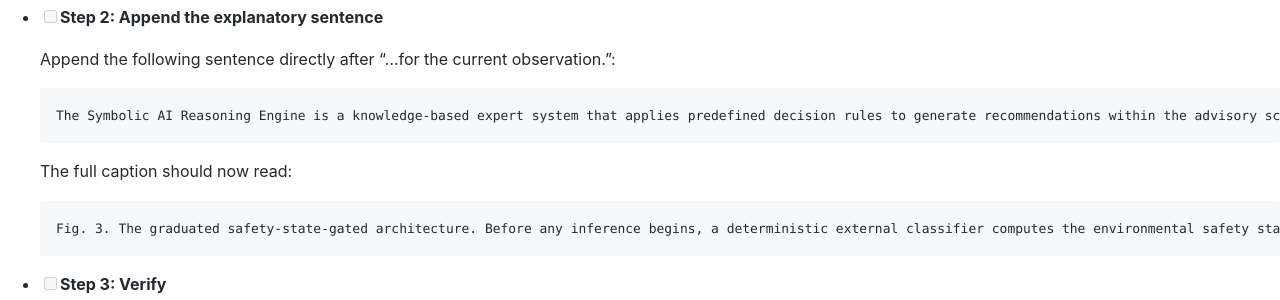
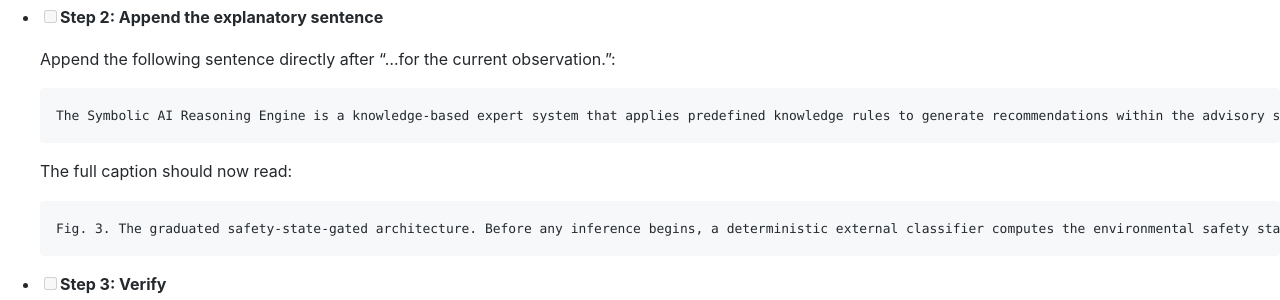
Before and after one commit to kandaiiskandar/research-plan, a Jekyll site: the page built from docs/superpowers/plans/2026-07-25-v6-symbolic-ai-framing.md, in a window 1280 px wide and 900 px high, scrolled down 3037 px. Shown: the part 152-452 px from the top of the window. Built offline with Jekyll 4.4.1, drawn with Linux system fonts in a browser that asks for light colours; our own code applies the rules of GitHub Pages for plain Markdown files.

Commit message:
Refine 1c caption: 'decision rules' → 'knowledge rules'
Aligns with expert systems terminology and the paper's knowledge/governance
register throughout.

Co-Authored-By: Claude Sonnet 4.6 <noreply@anthropic.com>

````diff
--- a/docs/superpowers/plans/2026-07-25-v6-symbolic-ai-framing.md
+++ b/docs/superpowers/plans/2026-07-25-v6-symbolic-ai-framing.md
@@ -140,13 +140,13 @@ Fig. 3. The graduated safety-state-gated architecture. Before any inference begi
   Append the following sentence directly after "...for the current observation.":
 
   ```
-  The Symbolic AI Reasoning Engine is a knowledge-based expert system that applies predefined decision rules to generate recommendations within the advisory scope enforced by the governance layer.
+  The Symbolic AI Reasoning Engine is a knowledge-based expert system that applies predefined knowledge rules to generate recommendations within the advisory scope enforced by the governance layer.
   ```
 
   The full caption should now read:
 
   ```
-  Fig. 3. The graduated safety-state-gated architecture. Before any inference begins, a deterministic external classifier computes the environmental safety state S = f (E) outside the AI component. Both gates, G(S) and AAI(S), are conditioned on S and together bound what the AI may recommend for the current observation. The Symbolic AI Reasoning Engine is a knowledge-based expert system that applies predefined decision rules to generate recommendations within the advisory scope enforced by the governance layer.
+  Fig. 3. The graduated safety-state-gated architecture. Before any inference begins, a deterministic external classifier computes the environmental safety state S = f (E) outside the AI component. Both gates, G(S) and AAI(S), are conditioned on S and together bound what the AI may recommend for the current observation. The Symbolic AI Reasoning Engine is a knowledge-based expert system that applies predefined knowledge rules to generate recommendations within the advisory scope enforced by the governance layer.
   ```
 
 - [ ] **Step 3: Verify**
````
Also changed, not shown: docs/superpowers/specs/2026-07-25-v6-symbolic-ai-framing-design.md (+1 -1 lines).
